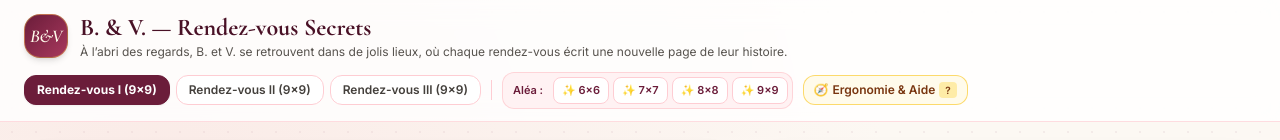
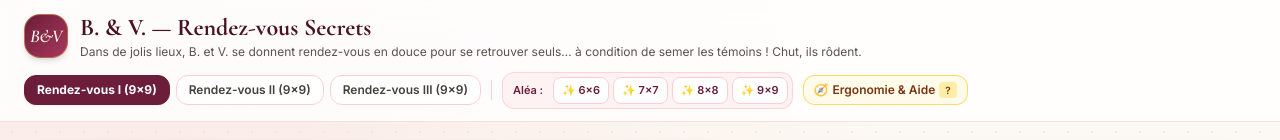
Before and after one commit to vfarcy/Lovedoku, a plain HTML site: page index.html in a window 1280 px wide. Shown: the top 140 px of the page. Drawn offline with nearby package versions, Linux system fonts and the light colour scheme.

Commit message:
Make header copy playfully mention witnesses
Co-authored-by: Copilot <223556219+Copilot@users.noreply.github.com>

```diff
--- a/index.html
+++ b/index.html
@@ -125,7 +125,7 @@
             </h1>
           </div>
           <p class="text-xs text-stone-600 hidden sm:block">
-            À l’abri des regards, B. et V. se retrouvent dans de jolis lieux, où chaque rendez-vous écrit une nouvelle page de leur histoire.
+            Dans de jolis lieux, B. et V. se donnent rendez-vous en douce pour se retrouver seuls… à condition de semer les témoins ! Chut, ils rôdent.
           </p>
         </div>
       </div>
```
